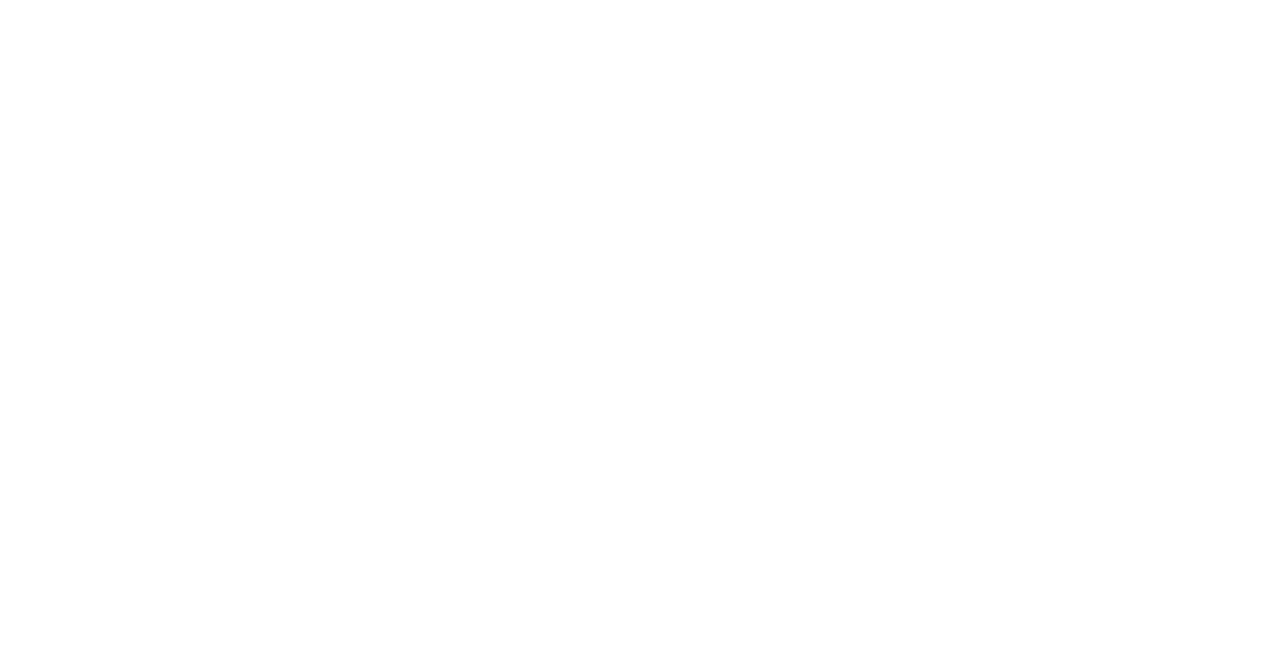
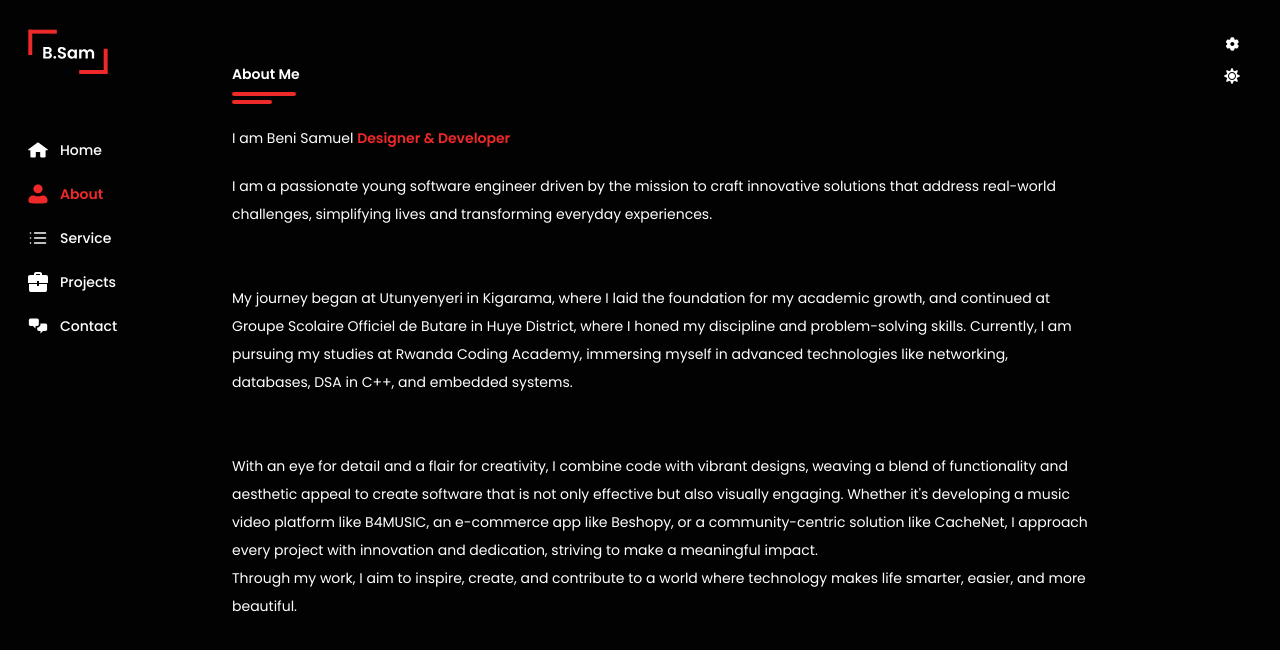
Before and after one commit to BeniSamuel/Beni_Portfolio, a React (Vite) app: page /about in a window 1280 px wide. Before the commit this address had no page. Shown: the top 650 px of the page. Built offline with nearby package versions, Linux system fonts and the light colour scheme.

Commit message:
Added about section

```diff
--- a/src/App.tsx
+++ b/src/App.tsx
@@ -1,6 +1,7 @@
 import React from 'react'
 import { BrowserRouter as Router, Routes, Route } from 'react-router-dom'
 import Home from './pages/Home/Home'
+import About from './pages/About/About'
 
 const App: React.FC  = () => {
   return (
@@ -8,6 +9,7 @@
       <Router>
         <Routes>
           <Route path='/' element={<Home />} />
+          <Route path='/about' element={<About />}/>
         </Routes>
       </Router>
     </div>
--- a/src/components/Dashboard/DashLeft.tsx
+++ b/src/components/Dashboard/DashLeft.tsx
@@ -2,11 +2,12 @@
 import { useNavigate, useLocation } from "react-router-dom";
 import Dashicon from "../../assets/Dashboard/DashIcon.svg";
 import Homeicon from "../../assets/Dashboard/HomeIcon.svg";
-import HomeiconAnctive from "../../assets/Dashboard/HomeINotActive.svg";
+import HomeiconActive from "../../assets/Dashboard/HomeINotActive.svg";
 import Abouticon from "../../assets/Dashboard/AboutIcon.svg";
 import Serviceicon from "../../assets/Dashboard/ServiceICon.svg";
 import Projecticon from "../../assets/Dashboard/ProjectsIcon.svg";
 import Contacticon from "../../assets/Dashboard/ContactIcon.svg";
+import AboutActive from "../../assets/Dashboard/AboutActive.svg";
 
 const DashLeft: React.FC = () => {
   const navigate = useNavigate();
@@ -15,110 +16,56 @@
 
   useEffect(() => {
     const currentPathName = location.pathname;
-    if (currentPathName.includes("/")) setActiveTab("home");
-    else if (currentPathName.includes("/about")) setActiveTab("about");
-    else if (currentPathName.includes("/service")) setActiveTab("service");
-    else if (currentPathName.includes("/projects")) setActiveTab("projects");
-    else if (currentPathName.includes("/contact")) setActiveTab("contact");
-    else if (currentPathName.includes("/articles")) setActiveTab("articles");
-  });
+    if (currentPathName === "/") setActiveTab("home");
+    else if (currentPathName.startsWith("/about")) setActiveTab("about");
+    else if (currentPathName.startsWith("/service")) setActiveTab("service");
+    else if (currentPathName.startsWith("/projects")) setActiveTab("projects");
+    else if (currentPathName.startsWith("/contact")) setActiveTab("contact");
+    else if (currentPathName.startsWith("/articles")) setActiveTab("articles");
+  }, [location.pathname]); // Use only location.pathname for better updates
+
+  const handleNavigation = (tab: string, route: string) => {
+    setActiveTab(tab); // Update active tab
+    navigate(route);
+  };
 
   return (
-    <div className=" bg-[#020202] h-[100vh] px-7 py-3 flex flex-col gap-12 w-[15vw]">
-      <div>
+    <div className=" bg-[#020202] h-[100vh] px-7 py-3 hidden md:flex md:flex-col gap-12 w-[15vw]">
+      {/* Dashboard Icon */}
+      <div onClick={() => handleNavigation("dashboard", "/")} className=" cursor-pointer">
         <img src={Dashicon} className=" h-20 w-20" />
       </div>
 
+      {/* Navigation Items */}
       <div className=" flex flex-col gap-6 ">
-        <div className=" flex flex-row items-center gap-3 ">
-          <div>
-            {activeTab === "home" ? (
-              <img src={Homeicon} className=" h-5 w-5" />
-            ) : (
-              <img src={HomeiconAnctive} />
-            )}
-          </div>
-          <div
-            className={` font-poppins text-sm font-medium ${
-              activeTab === "home"
-                ? " text-[#ED2929] font-semibold"
-                : " text-white"
-            }`}
-          >
-            Home
-          </div>
+        {/* Home */}
+        <div className="flex flex-row items-center gap-3 cursor-pointer" onClick={() => handleNavigation("home", "/")}>
+          <img src={activeTab === "home" ? Homeicon : HomeiconActive} className=" h-5 w-5" />
+          <span className={`font-poppins text-sm font-medium ${activeTab === "home" ? "text-[#ED2929] font-semibold" : "text-white"}`}>Home</span>
         </div>
-        <div className=" flex flex-row items-center gap-3 ">
-          <div>
-            {activeTab === "about" ? (
-              <img src={Homeicon} className=" h-5 w-5" />
-            ) : (
-              <img src={Abouticon} className=" h-5 w-5 " />
-            )}
-          </div>
-          <div
-            className={` font-poppins text-sm font-medium ${
-              activeTab === "about"
-                ? " text-[#ED2929] font-semibold"
-                : " text-white"
-            }`}
-          >
-            about
-          </div>
+
+        {/* About */}
+        <div className="flex flex-row items-center gap-3 cursor-pointer" onClick={() => handleNavigation("about", "/about")}>
+          <img src={activeTab === "about" ? AboutActive : Abouticon} className=" h-5 w-5" />
+          <span className={`font-poppins text-sm font-medium ${activeTab === "about" ? "text-[#ED2929] font-semibold" : "text-white"}`}>About</span>
         </div>
-        <div className=" flex flex-row gap-3 ">
-          <div>
-            {activeTab === "service" ? (
-              <img src={Homeicon} className=" h-5 w-5" />
-            ) : (
-              <img src={Serviceicon} className=" h-5 w-5 " />
-            )}
-          </div>
-          <div
-            className={` font-poppins text-sm font-medium ${
-              activeTab === "service"
-                ? " text-[#ED2929] font-semibold"
-                : " text-white"
-            }`}
-          >
-            Service
-          </div>
+
+        {/* Service */}
+        <div className="flex flex-row items-center gap-3 cursor-pointer" onClick={() => handleNavigation("service", "/service")}>
+          <img src={activeTab === "service" ? Homeicon : Serviceicon} className=" h-5 w-5" />
+          <span className={`font-poppins text-sm font-medium ${activeTab === "service" ? "text-[#ED2929] font-semibold" : "text-white"}`}>Service</span>
         </div>
-        <div className=" flex flex-row gap-3 ">
-          <div>
-            {activeTab === "projects" ? (
-              <img src={Homeicon} className=" h-5 w-5" />
-            ) : (
-              <img src={Projecticon} className=" h-5 w-5" />
-            )}
-          </div>
-          <div
-            className={` font-poppins text-sm font-medium ${
-              activeTab === "projects"
-                ? " text-[#ED2929] font-semibold"
-                : " text-white"
-            }`}
-          >
-            Projects
-          </div>
+
+        {/* Projects */}
+        <div className="flex flex-row items-center gap-3 cursor-pointer" onClick={() => handleNavigation("projects", "/projects")}>
+          <img src={activeTab === "projects" ? Homeicon : Projecticon} className=" h-5 w-5" />
+          <span className={`font-poppins text-sm font-medium ${activeTab === "projects" ? "text-[#ED2929] font-semibold" : "text-white"}`}>Projects</span>
         </div>
-        <div className=" flex flex-row gap-3 ">
-          <div>
-            {activeTab === "contact" ? (
-              <img src={Homeicon} className=" h-5 w-5" />
-            ) : (
-              <img src={Contacticon} className=" h-5 w-5" />
-            )}
-          </div>
-          <div
-            className={` font-poppins text-sm font-medium ${
-              activeTab === "contact"
-                ? " text-[#ED2929] font-semibold"
-                : " text-white"
-            }`}
-          >
-            Contact
-          </div>
+
+        {/* Contact */}
+        <div className="flex flex-row items-center gap-3 cursor-pointer" onClick={() => handleNavigation("contact", "/contact")}>
+          <img src={activeTab === "contact" ? Homeicon : Contacticon} className=" h-5 w-5" />
+          <span className={`font-poppins text-sm font-medium ${activeTab === "contact" ? "text-[#ED2929] font-semibold" : "text-white"}`}>Contact</span>
         </div>
       </div>
     </div>
--- a/src/components/Dashboard/DashRight.tsx
+++ b/src/components/Dashboard/DashRight.tsx
@@ -1,15 +1,15 @@
-import React, { ReactNode } from 'react'
+import React, { ReactNode } from "react";
 
 type DashRightProps = {
-    children: ReactNode;
-}
+  children: ReactNode;
+};
 
-const DashRight: React.FC<DashRightProps> = ({children}) => {
+const DashRight: React.FC<DashRightProps> = ({ children }) => {
   return (
-    <div className=' bg-[#020202] h-[100vh] w-[85vw]'>
-        {children}
+    <div className=" bg-[#020202] h-[100vh] w-[100vw] md:w-[85vw] overflow-y-auto">
+      {children}
     </div>
-  )
-}
+  );
+};
 
-export default DashRight
+export default DashRight;
--- /dev/null
+++ b/src/pages/About/About.tsx
@@ -0,0 +1,59 @@
+import React from 'react'
+import DashMain from '../../components/Dashboard/DashMain'
+import settings from "../../assets/Dashboard/settings.svg";
+import whiteMode from "../../assets/Dashboard/whiteMode.svg"
+import menu from "../../assets/Dashboard/menu.svg"
+
+const About: React.FC = () => {
+    return (
+        <div >
+            <DashMain>
+                <div className=' py-16 pl-10 relative'>
+                    <div className=" absolute top-9 left-10 cursor-pointer md:hidden">
+                        <img src={menu} />
+                    </div>
+                    <div className=" absolute top-9 right-10 flex flex-col gap-4">
+                        <div>
+                            <img src={settings} className=" h-4 w-4 cursor-pointer" />
+                        </div>
+                        <div>
+                            <img src={whiteMode} className=" h-4 w-4 cursor-pointer" />
+                        </div>
+                    </div>
+                    <div className=' flex flex-col gap-2'>
+                        <p className=' font-poppins text-sm text-white font-semibold'>About Me</p>
+                        <div className=' flex flex-col gap-1'>
+                            <div className=' bg-[#ED2929] w-16 h-1 rounded-lg' />
+                            <div className=' bg-[#ED2929] w-10 h-1 rounded-lg' />
+                        </div>
+                    </div>
+
+                    <div className=' py-6'>
+                        <p className=' font-poppins text-white text-sm '>I am Beni Samuel <span className=' text-[#ED2929] font-semibold'> Designer & Developer </span></p>
+                    </div>
+
+                    <div>
+                        <p className=' font-poppins text-white text-sm leading-7 '>
+                            I am a passionate young software engineer driven by the mission to craft innovative solutions that address real-world <br/>
+                            challenges, simplifying lives and transforming everyday experiences. <br /><br /><br />
+
+                            My journey began at Utunyenyeri in Kigarama, where I laid the foundation for my academic growth, and continued at <br />
+                            Groupe Scolaire Officiel de Butare in Huye District, where I honed my discipline and problem-solving skills. Currently, I am <br />
+                            pursuing my studies at Rwanda Coding Academy, immersing myself in advanced technologies like networking, <br />
+                            databases, DSA in C++, and embedded systems.<br /><br /><br />
+
+                            With an eye for detail and a flair for creativity, I combine code with vibrant designs, weaving a blend of functionality and <br />
+                            aesthetic appeal to create software that is not only effective but also visually engaging. Whether it's developing a music <br />
+                            video platform like B4MUSIC, an e-commerce app like Beshopy, or a community-centric solution like CacheNet, I approach <br />
+                            every project with innovation and dedication, striving to make a meaningful impact.<br />
+                            Through my work, I aim to inspire, create, and contribute to a world where technology makes life smarter, easier, and more <br />
+                            beautiful.<br />
+                        </p>
+                    </div>
+                </div>
+            </DashMain>
+        </div>
+    )
+}
+
+export default About
```
Also changed, not shown: src/pages/Home/Home.tsx (+7 -3 lines), src/assets/Dashboard/AboutActive.svg (added), src/assets/Dashboard/menu.svg (added).
